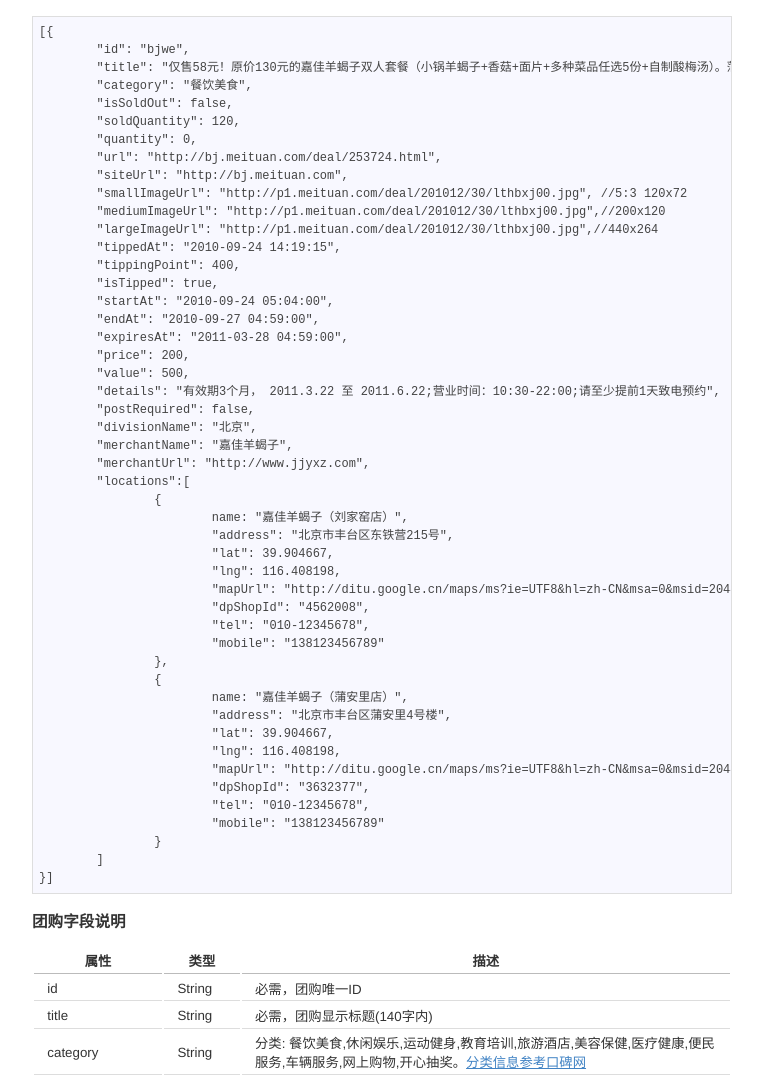
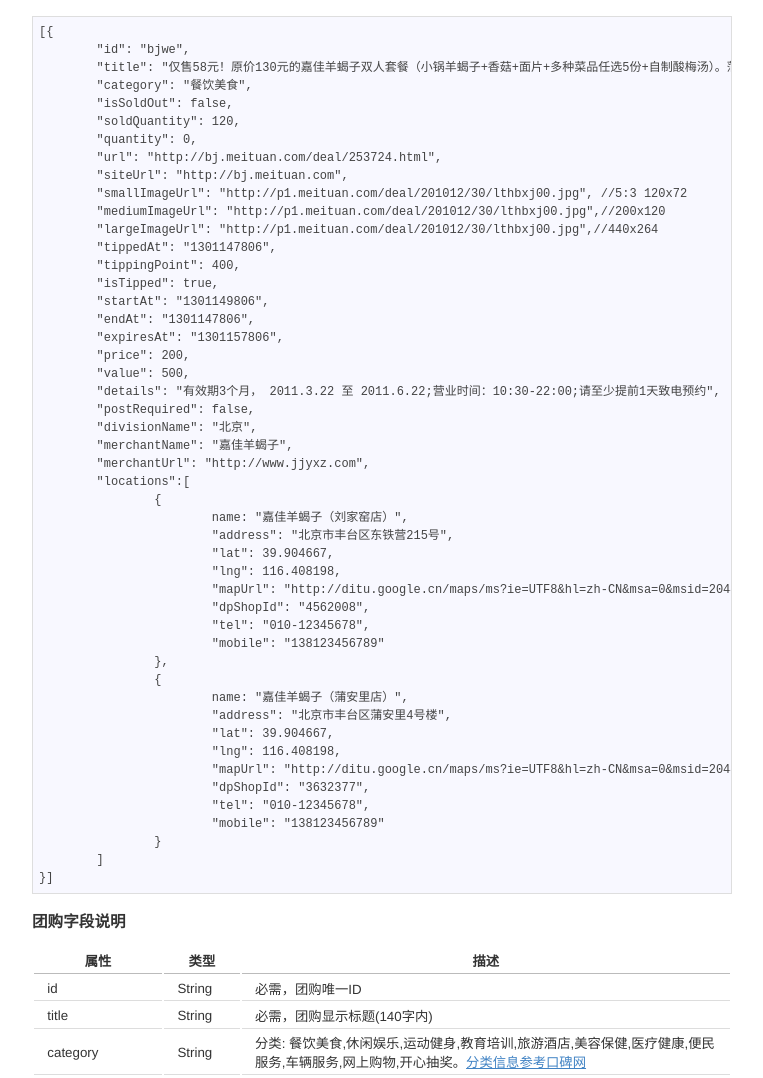
Before and after one commit to yzpower/zhejie.github.com, a Jekyll site: the page built from index.md, in a window 1280 px wide and 1400 px high. Shown: the part 322-1400 px from the top of the window, without its empty margins (258-1021 px from the left). Built offline with Jekyll 4.4.1, drawn with Linux system fonts in a browser that asks for light colours; comment, search, counter and statistics services are not loaded.

Commit message:
Format time

```diff
--- a/index.md
+++ b/index.md
@@ -23,12 +23,12 @@ title: 团购数据收录接口
 		"smallImageUrl": "http://p1.meituan.com/deal/201012/30/lthbxj00.jpg", //5:3 120x72
 		"mediumImageUrl": "http://p1.meituan.com/deal/201012/30/lthbxj00.jpg",//200x120
 		"largeImageUrl": "http://p1.meituan.com/deal/201012/30/lthbxj00.jpg",//440x264
-		"tippedAt": "2010-09-24 14:19:15",
+		"tippedAt": "1301147806",
 		"tippingPoint": 400,
 		"isTipped": true,
-		"startAt": "2010-09-24 05:04:00",
-		"endAt": "2010-09-27 04:59:00",
-		"expiresAt": "2011-03-28 04:59:00",
+		"startAt": "1301149806",
+		"endAt": "1301147806",
+		"expiresAt": "1301157806",
 		"price": 200,
 		"value": 500,
 		"details": "有效期3个月， 2011.3.22 至 2011.6.22;营业时间：10:30-22:00;请至少提前1天致电预约",
```
